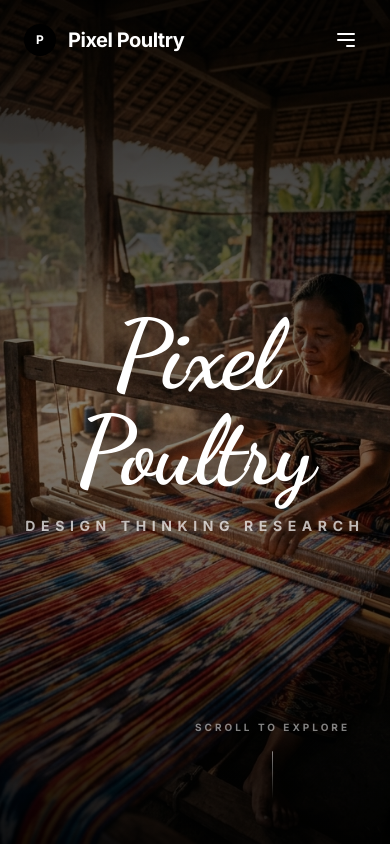
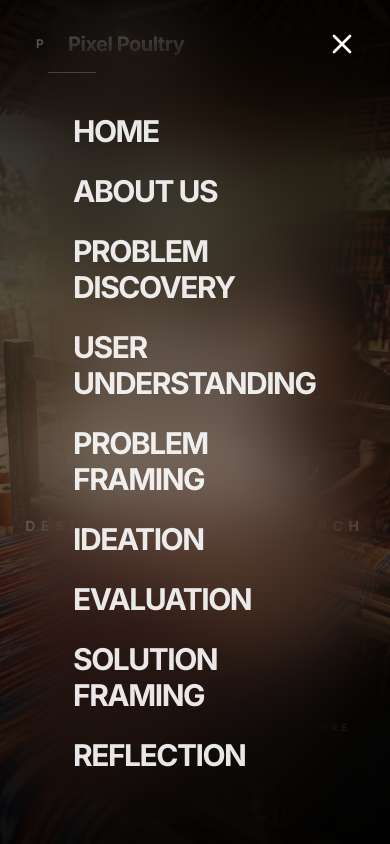
Before and after one commit to pranavMattipi/design-thinking-frontend, a React (Vite) app: page / in a window 390 px wide. Both pictures are taken after a click on the button 346 px from the left and 40 px from the top of the page. Shown: the top 844 px of the page. Built offline with nearby package versions, Linux system fonts and the light colour scheme.

Commit message:
replaced names

```diff
--- a/src/components/AboutUs.jsx
+++ b/src/components/AboutUs.jsx
@@ -2,11 +2,11 @@ import React from 'react';
 
 const teamMembers = [
   { initials: 'SR', name: 'Shaon Ryan Ranjit', role: 'Research & Ideation', color: 'bg-teal-50 text-teal-600 border-teal-100' },
-  { initials: 'KS', name: 'K. Sai Harshith',   role: 'User Research',       color: 'bg-purple-50 text-purple-600 border-purple-100' },
-  { initials: 'PA', name: 'Param Ankam',        role: 'Ideation Lead',       color: 'bg-pink-50 text-pink-600 border-pink-100' },
-  { initials: 'AJ', name: 'Anirudh Jampana',    role: 'Problem Framing',     color: 'bg-blue-50 text-blue-600 border-blue-100' },
-  { initials: 'SV', name: 'Sreekar Vajja',      role: 'Evaluation',          color: 'bg-green-50 text-green-600 border-green-100' },
-  { initials: 'PM', name: 'Pranav Mattipi',     role: 'Solution Design',     color: 'bg-amber-50 text-amber-600 border-amber-100' },
+  { initials: 'KS', name: 'K. Sai Harshith', role: 'User Research', color: 'bg-purple-50 text-purple-600 border-purple-100' },
+  { initials: 'PA', name: 'Param Ankam', role: 'Ideation Lead', color: 'bg-pink-50 text-pink-600 border-pink-100' },
+  { initials: 'AJ', name: 'Anirudh Jampana', role: 'Problem Framing', color: 'bg-blue-50 text-blue-600 border-blue-100' },
+  { initials: 'RJ', name: 'Ruthvik Jasthi', role: 'Evaluation', color: 'bg-green-50 text-green-600 border-green-100' },
+  { initials: 'PM', name: 'Pranav Mattipi', role: 'Solution Design', color: 'bg-amber-50 text-amber-600 border-amber-100' },
 ];
 
 const AboutUs = () => {
--- a/src/components/Ideation.jsx
+++ b/src/components/Ideation.jsx
@@ -34,7 +34,7 @@ const contributorColors = {
   'K. Sai Harshith':   'bg-purple-50 text-purple-600 border-purple-100',
   'Param Ankam':        'bg-pink-50 text-pink-600 border-pink-100',
   'Anirudh Jampana':   'bg-blue-50 text-blue-600 border-blue-100',
-  'Sreekar Vajja':      'bg-green-50 text-green-600 border-green-100',
+  'Ruthvk Jasthi':      'bg-green-50 text-green-600 border-green-100',
   'Pranav Mattipi':     'bg-amber-50 text-amber-600 border-amber-100',
 };
 
--- a/src/components/Navbar.jsx
+++ b/src/components/Navbar.jsx
@@ -2,6 +2,15 @@ import React, { useState, useEffect } from 'react';
 
 const Navbar = () => {
   const [isScrolled, setIsScrolled] = useState(false);
+  const [isMenuOpen, setIsMenuOpen] = useState(false);
+
+  useEffect(() => {
+    if (isMenuOpen) {
+      document.body.style.overflow = 'hidden';
+    } else {
+      document.body.style.overflow = 'unset';
+    }
+  }, [isMenuOpen]);
 
   useEffect(() => {
     const handleScroll = () => {
@@ -25,6 +34,7 @@ const Navbar = () => {
 
   const handleNavClick = (e, href) => {
     e.preventDefault();
+    setIsMenuOpen(false);
     if (href === '#') {
       window.scrollTo({ top: 0, behavior: 'smooth' });
       return;
@@ -38,18 +48,21 @@ const Navbar = () => {
   };
 
   return (
-    <nav className={`fixed top-0 left-0 right-0 z-50 px-6 py-4 flex items-center justify-between transition-all duration-300 ${
-      isScrolled ? 'bg-white/80 backdrop-blur-md border-b border-gray-100 py-3 shadow-sm' : 'bg-transparent py-5'
+    <nav className={`fixed top-0 left-0 right-0 z-50 px-6 py-4 flex items-center justify-between transition-all duration-500 ${
+      isScrolled && !isMenuOpen ? 'bg-white/70 backdrop-blur-lg border-b border-gray-200/30 py-3 shadow-lg shadow-black/5' : 'bg-transparent py-5'
     }`}>
       <div className="flex items-center space-x-3 group cursor-pointer" onClick={(e) => handleNavClick(e, '#')}>
         <div className="w-8 h-8 bg-black rounded-full flex items-center justify-center transition-transform duration-300 group-hover:rotate-12 group-hover:scale-110">
           <span className="text-white text-xs font-bold">P</span>
         </div>
-        <span className={`font-bold text-xl tracking-tight transition-colors duration-300 ${isScrolled ? 'text-gray-900' : 'text-white'}`}>
+        <span className={`font-bold text-xl tracking-tight transition-colors duration-300 ${
+          isMenuOpen ? 'text-white' : (isScrolled ? 'text-gray-900' : 'text-white')
+        }`}>
           Pixel Poultry
         </span>
       </div>
 
+      {/* Desktop Links */}
       <div className="hidden lg:flex items-center space-x-6">
         {navLinks.map((link) => (
           <a
@@ -65,13 +78,46 @@ const Navbar = () => {
         ))}
       </div>
 
-      <div className="lg:hidden">
-        <button className={`p-2 transition-colors duration-300 ${isScrolled ? 'text-gray-900' : 'text-white'}`}>
-          <svg className="w-6 h-6" fill="none" stroke="currentColor" viewBox="0 0 24 24">
-            <path strokeLinecap="round" strokeLinejoin="round" strokeWidth="2" d="M4 6h16M4 12h16m-7 6h7" />
-          </svg>
+      {/* Hamburger Button */}
+      <div className="lg:hidden relative z-[110]">
+        <button
+          onClick={() => setIsMenuOpen(!isMenuOpen)}
+          className={`p-2 transition-colors duration-300 ${
+            isMenuOpen ? 'text-white' : (isScrolled ? 'text-gray-900' : 'text-white')
+          }`}
+        >
+          {isMenuOpen ? (
+            <svg className="w-8 h-8" fill="none" stroke="currentColor" viewBox="0 0 24 24">
+              <path strokeLinecap="round" strokeLinejoin="round" strokeWidth="2" d="M6 18L18 6M6 6l12 12" />
+            </svg>
+          ) : (
+            <svg className="w-8 h-8" fill="none" stroke="currentColor" viewBox="0 0 24 24">
+              <path strokeLinecap="round" strokeLinejoin="round" strokeWidth="2" d="M4 6h16M4 12h16m-7 6h7" />
+            </svg>
+          )}
         </button>
       </div>
+
+      {/* Mobile Menu Overlay */}
+      {isMenuOpen && (
+        <div className="fixed inset-0 bg-gray-900/98 backdrop-blur-2xl z-[100] lg:hidden animate-fadeIn">
+          <div className="flex flex-col items-start justify-center h-full space-y-6 px-12 animate-slideDown">
+            <div className="w-12 h-[1px] bg-white/20 mb-4"></div>
+            {navLinks.map((link, i) => (
+              <a
+                key={link.name}
+                href={link.href}
+                onClick={(e) => handleNavClick(e, link.href)}
+                className="text-3xl font-bold text-white/90 hover:text-white transition-all hover:translate-x-2 flex items-center group uppercase tracking-tighter"
+                style={{ animationDelay: `${i * 70}ms` }}
+              >
+                <span className="text-[10px] mr-4 opacity-0 group-hover:opacity-100 transition-opacity font-mono text-teal-400">0{i + 1}</span>
+                {link.name}
+              </a>
+            ))}
+          </div>
+        </div>
+      )}
     </nav>
   );
 };
--- a/src/index.css
+++ b/src/index.css
@@ -66,6 +66,16 @@ h1, h2, h3, h4, h5, h6 {
   }
 }
 
+@keyframes fadeIn {
+  from { opacity: 0; }
+  to { opacity: 1; }
+}
+
+@keyframes slideDown {
+  from { transform: translateY(-10px); opacity: 0; }
+  to { transform: translateY(0); opacity: 1; }
+}
+
 @keyframes float {
   0% { transform: translateY(0px); }
   50% { transform: translateY(-10px); }
@@ -79,6 +89,14 @@ h1, h2, h3, h4, h5, h6 {
 
 .animate-fade-in-up {
   animation: fadeInUp 1s cubic-bezier(0.16, 1, 0.3, 1) forwards;
+}
+
+.animate-fadeIn {
+  animation: fadeIn 0.3s ease-out forwards;
+}
+
+.animate-slideDown {
+  animation: slideDown 0.4s cubic-bezier(0.16, 1, 0.3, 1) forwards;
 }
 
 .animate-float {
```
